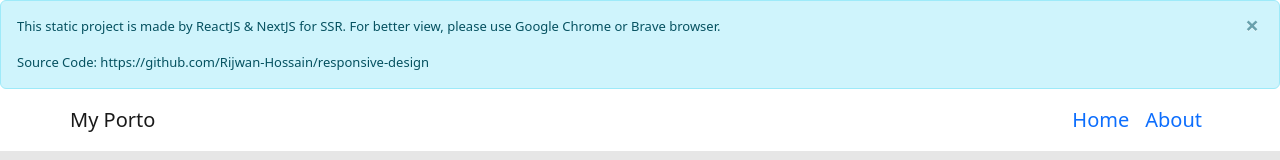
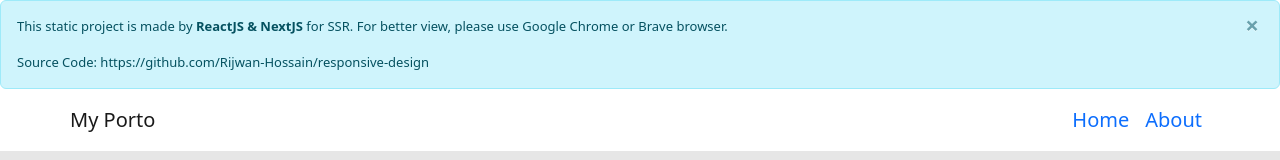
Before and after one commit to Rijwan-Hossain/responsive-design, a Next.js app: page / in a window 1280 px wide. Shown: the top 160 px of the page. Built offline with nearby package versions, Linux system fonts and the light colour scheme.

Commit message:
Yahooo ! All done

```diff
--- a/components/shared/DialogBox.js
+++ b/components/shared/DialogBox.js
@@ -7,7 +7,7 @@ function DialogBox() {
         <p style={{
           fontSize: '13px'
         }}>
-          This static project is made by ReactJS & NextJS for SSR. For better view, please use Google Chrome or Brave browser.
+          This static project is made by<b> ReactJS & NextJS</b> for SSR. For better view, please use Google Chrome or Brave browser.
         </p>
         <p style={{
           fontSize: '13px'
```
Also changed, not shown: package.json (line endings or trailing spaces).
